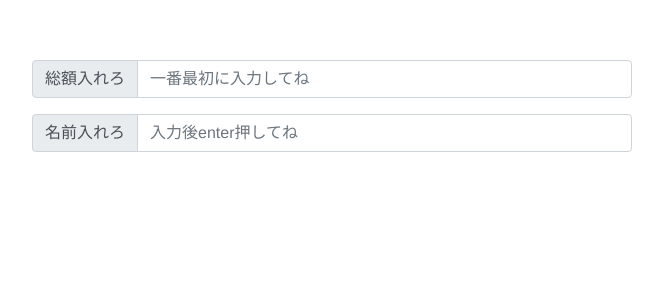
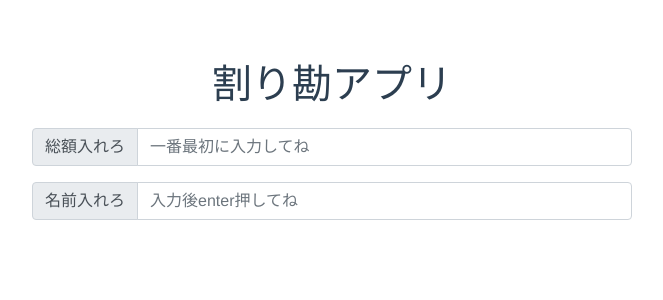
Before and after one commit to babu-ch/wari, a Vue app: page / in a window 1280 px wide. Shown: the top 300 px of the page, without its empty margins (308-971 px from the left). Built offline with nearby package versions, Linux system fonts and the light colour scheme.

Commit message:
update add title

```diff
--- a/src/App.vue
+++ b/src/App.vue
@@ -1,5 +1,6 @@
 <template>
   <div id="app" clas="container">
+      <h1 id="title">割り勘アプリ</h1>
       <input-payment></input-payment>
       <input-user></input-user>
       <user-list></user-list>
@@ -31,4 +32,7 @@ export default {
   color: #2c3e50;
   width: 600px;
 }
+#title {
+    margin-bottom: 20px;
+}
 </style>
```
